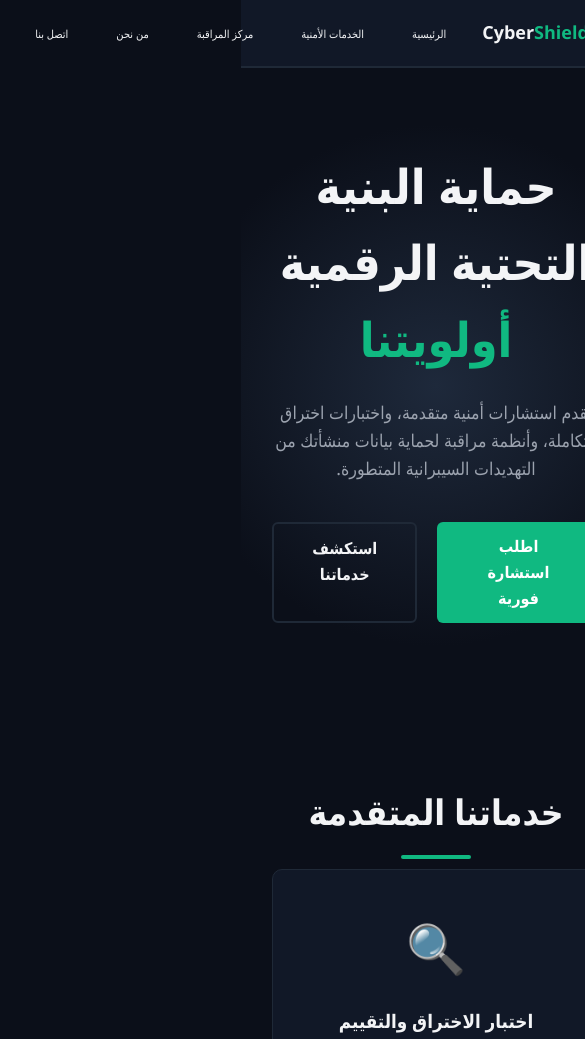
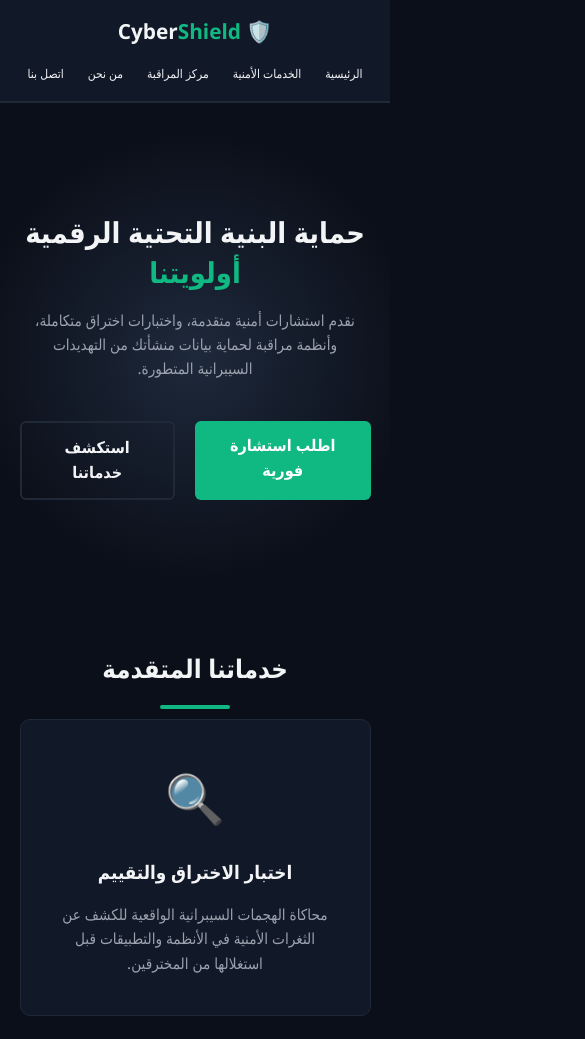
Before and after one commit to amralgrab25-png/project, a website: page index.html in a window 390 px wide. Shown: the top 1039 px of the page, 585 px wide, since content can reach past the window. Drawn offline with Linux system fonts and the light colour scheme.

Commit message:
Update style.css

```diff
--- a/css/style.css
+++ b/css/style.css
@@ -1,4 +1,6 @@
-/* تصغير الهوامش وتوحيد الخطوط */
+/* ==========================================================================
+   1. تصغير الهوامش وتوحيد الخطوط والقيم الأساسية
+   ========================================================================== */
 * {
     margin: 0;
     padding: 0;
@@ -24,7 +26,9 @@ body {
     line-height: 1.6;
 }
 
-/* شريط الهيدر */
+/* ==========================================================================
+   2. شريط الهيدر والتنقل (للشاشات الكبيرة)
+   ========================================================================== */
 header {
     display: flex;
     justify-content: space-between;
@@ -62,7 +66,9 @@ header {
     color: var(--accent-color);
 }
 
-/* الأقسام العامة */
+/* ==========================================================================
+   3. الأقسام العامة في الموقع
+   ========================================================================== */
 section {
     padding: 80px 8%;
 }
@@ -89,7 +95,9 @@ section {
     margin-bottom: 50px;
 }
 
-/* قسم الـ Hero */
+/* ==========================================================================
+   4. قسم الـ Hero (الواجهة الرئيسية)
+   ========================================================================== */
 .hero-section {
     min-height: 75vh;
     display: flex;
@@ -148,7 +156,9 @@ section {
     background-color: var(--border-color);
 }
 
-/* شبكة الخدمات */
+/* ==========================================================================
+   5. شبكة الخدمات
+   ========================================================================== */
 .services-grid {
     display: grid;
     grid-template-columns: repeat(auto-fit, minmax(280px, 1fr));
@@ -184,7 +194,9 @@ section {
     font-size: 0.95rem;
 }
 
-/* لوحة التحكم (Dashboard) */
+/* ==========================================================================
+   6. لوحة التحكم (Dashboard)
+   ========================================================================== */
 .dashboard-container {
     display: flex;
     justify-content: space-around;
@@ -212,7 +224,9 @@ section {
 .text-danger { color: var(--accent-danger); }
 .text-primary { color: #3b82f6; }
 
-/* قسم من نحن */
+/* ==========================================================================
+   7. قسم من نحن
+   ========================================================================== */
 .about-section {
     background-color: #0f172a;
     text-align: center;
@@ -228,7 +242,9 @@ section {
     margin-bottom: 20px;
 }
 
-/* قسم الاتصال والنماذج */
+/* ==========================================================================
+   8. قسم الاتصال والنماذج
+   ========================================================================== */
 .form-container {
     max-width: 650px;
     margin: 0 auto;
@@ -288,7 +304,9 @@ section {
     background-color: #059669;
 }
 
-/* التذييل */
+/* ==========================================================================
+   9. التذييل (Footer)
+   ========================================================================== */
 footer {
     background-color: var(--bg-card);
     padding: 30px 8%;
@@ -314,45 +332,72 @@ footer {
 .social-links a:hover {
     color: var(--accent-color);
 }
-/* تحسين شريط التنقل للهواتف - تصميم أفقي متناسق */
+
+/* ==========================================================================
+   10. التجاوب الاحترافي الكامل للشاشات والهواتف الذكية (Responsive Design)
+   ========================================================================== */
 @media (max-width: 768px) {
-    /* ضبط الحاوية الرئيسية لتظل أفقية مع توزيع العناصر */
-    .navbar-container,
-    nav,
+    /* ضبط الهيدر لترتيب الشعار وتحته القائمة بشكل عمودي متناسق */
     header {
         display: flex !important;
-        flex-direction: row !important;
-        justify-content: space-between !important;
+        flex-direction: column !important;
+        gap: 12px !important;
+        padding: 15px 5% !important;
         align-items: center !important;
-        padding: 10px 15px !important;
-        flex-wrap: nowrap !important;
     }
 
-    /* تصغير حجم الشعار والأيقونة ليناسب المساحة الضيقة */
-    .logo, .brand, header h1, header h2 {
-        font-size: 18px !important;
-        margin: 0 !important;
-        white-space: nowrap;
+    /* تصغير حجم خط الشعار ليناسب الهواتف */
+    .logo h2 {
+        font-size: 1.3rem !important;
     }
 
-    /* ضبط قائمة الروابط لتصبح شريطاً أفقياً مرناً وصغيراً */
-    .nav-links,
-    nav ul,
-    .menu {
+    /* إجبار القائمة والروابط على الاصطفاف أفقياً في سطر واحد منظم وبدون تداخل */
+    .nav-links {
         display: flex !important;
         flex-direction: row !important;
-        gap: 6px !important;
+        justify-content: center !important;
+        align-items: center !important;
+        gap: 4px !important;
+        padding: 0 !important;
         margin: 0 !important;
-        padding: 0 !important;
-        list-style: none !important;
+        width: 100% !important;
     }
 
-    /* تصغير حجم نصوص الروابط وحوافها لتصطف بجانب بعضها بسلاسة */
-    .nav-links a,
-    nav ul li a,
-    .menu li a {
-        font-size: 11px !important;
+    .nav-links li {
+        margin: 0 !important;
+    }
+
+    /* تحسين خطوط الروابط والمساحات المحيطة بها لعدم انقسام النص */
+    .nav-links li a {
+        font-size: 12px !important;
+        margin: 0 4px !important;
         padding: 4px 6px !important;
-        white-space: nowrap; /* يمنع النص من الانقسام لسطرين */
+        white-space: nowrap !important; /* يمنع انقسام العناوين لسطرين */
+    }
+
+    /* تصغير العناوين الضخمة والمزعجة في الواجهة الرئيسية (Hero Section) */
+    .hero-section {
+        padding: 40px 5% !important;
+        min-height: 60vh !important;
+    }
+
+    .hero-content h1 {
+        font-size: 1.8rem !important; /* الحجم الاحترافي لعناوين الهواتف */
+        line-height: 1.4 !important;
+        margin-bottom: 15px !important;
+    }
+
+    .hero-content p {
+        font-size: 0.95rem !important;
+        padding: 0 10px !important;
+    }
+
+    /* تصغير حواف الأقسام الأخرى لعدم إهدار مساحة الشاشة */
+    section {
+        padding: 40px 5% !important;
+    }
+
+    .section-title {
+        font-size: 1.6rem !important;
     }
 }
```
